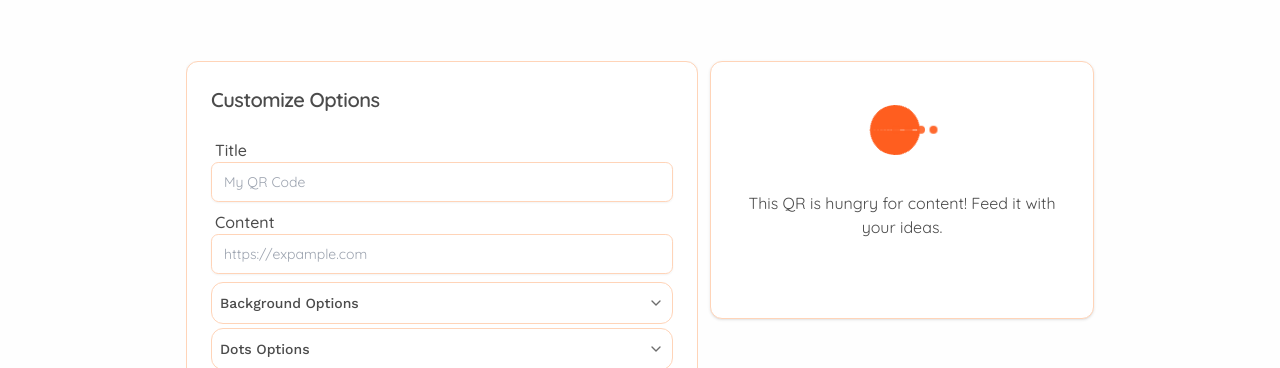
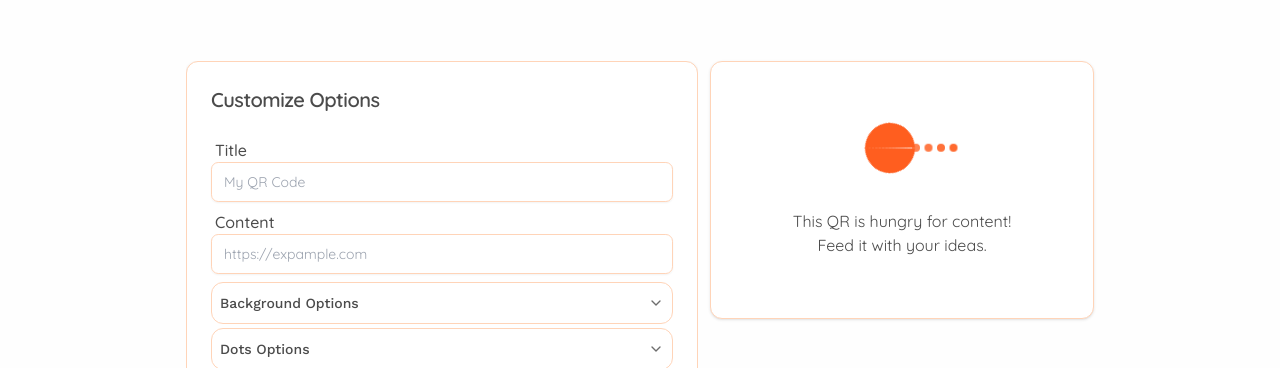
Before and after one commit to nkaryoli/nk_qrCode, a React (Vite) app: page /customize-qr in a window 1280 px wide. Shown: the part 333-701 px from the top of the page. Built offline with nearby package versions, Linux system fonts and the light colour scheme; no server answers.

Commit message:
feat: adjust styles QREmptyState component

```diff
--- a/src/features/custom/components/QREmptyState.tsx
+++ b/src/features/custom/components/QREmptyState.tsx
@@ -2,11 +2,9 @@ import { PacmanLoader } from 'react-spinners';
 
 export default function QREmptyState() {
     return (
-        <div className="flex flex-col items-center justify-center p-7.5 pb-9 text-center h-64 gap-9">
-            <div className="bg-radial from-card-foreground/20 via-card to-transparent ml-14 pr-24 rounded-full overflow-hidden">
-                <PacmanLoader size={25} color="#FF5E1F" className="-ml-6" speedMultiplier={0.5} />
-            </div>
-            <p className="text-foreground max-w-xs">
+        <div className="flex flex-col items-center justify-center p-7.5 text-center h-64 gap-9">
+            <PacmanLoader size={25} color="#FF5E1F" className="-ml-6" speedMultiplier={0.5} />
+            <p className="text-foreground text-balance">
                 This QR is hungry for content! Feed it with your ideas.
             </p>
         </div>
```
